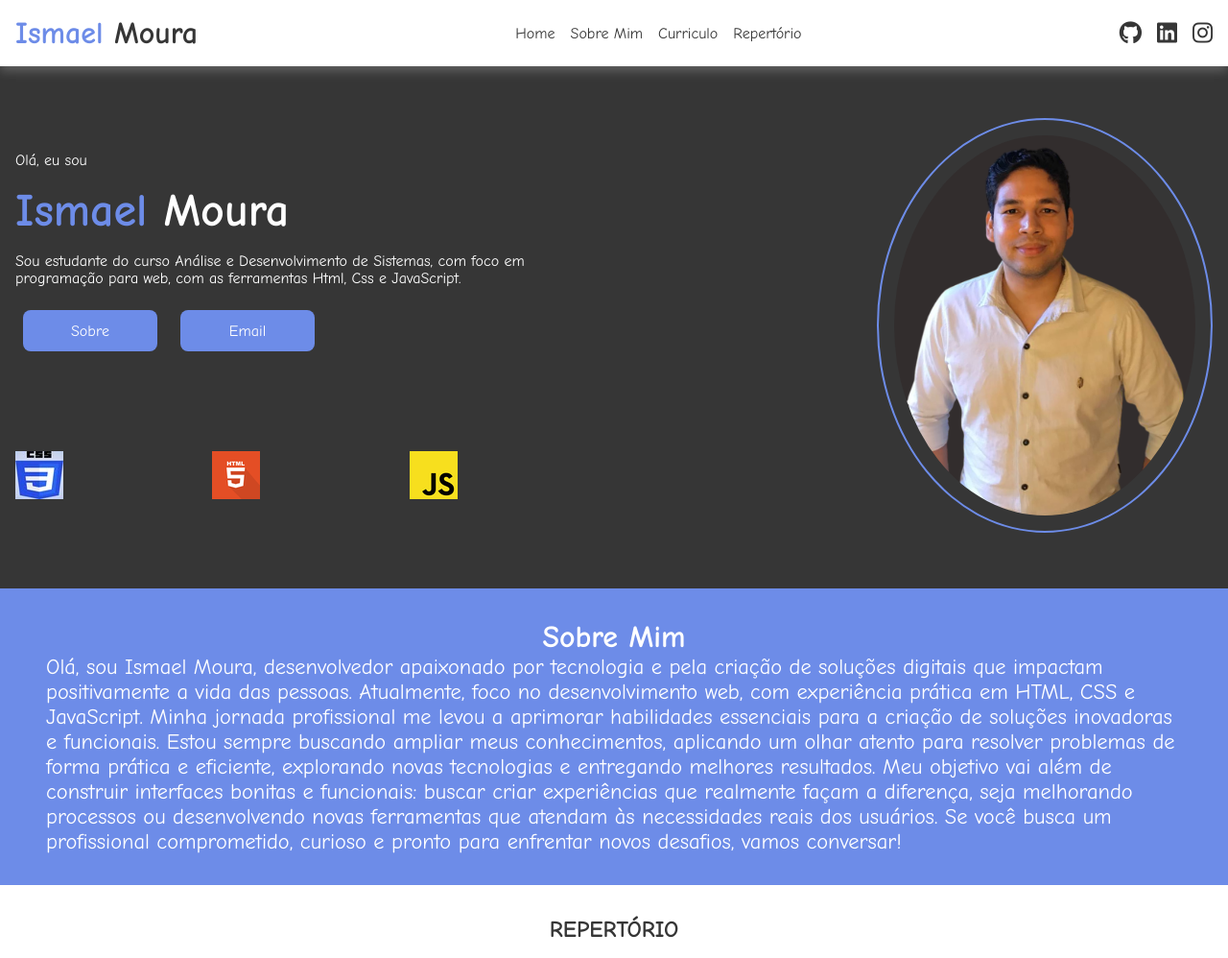
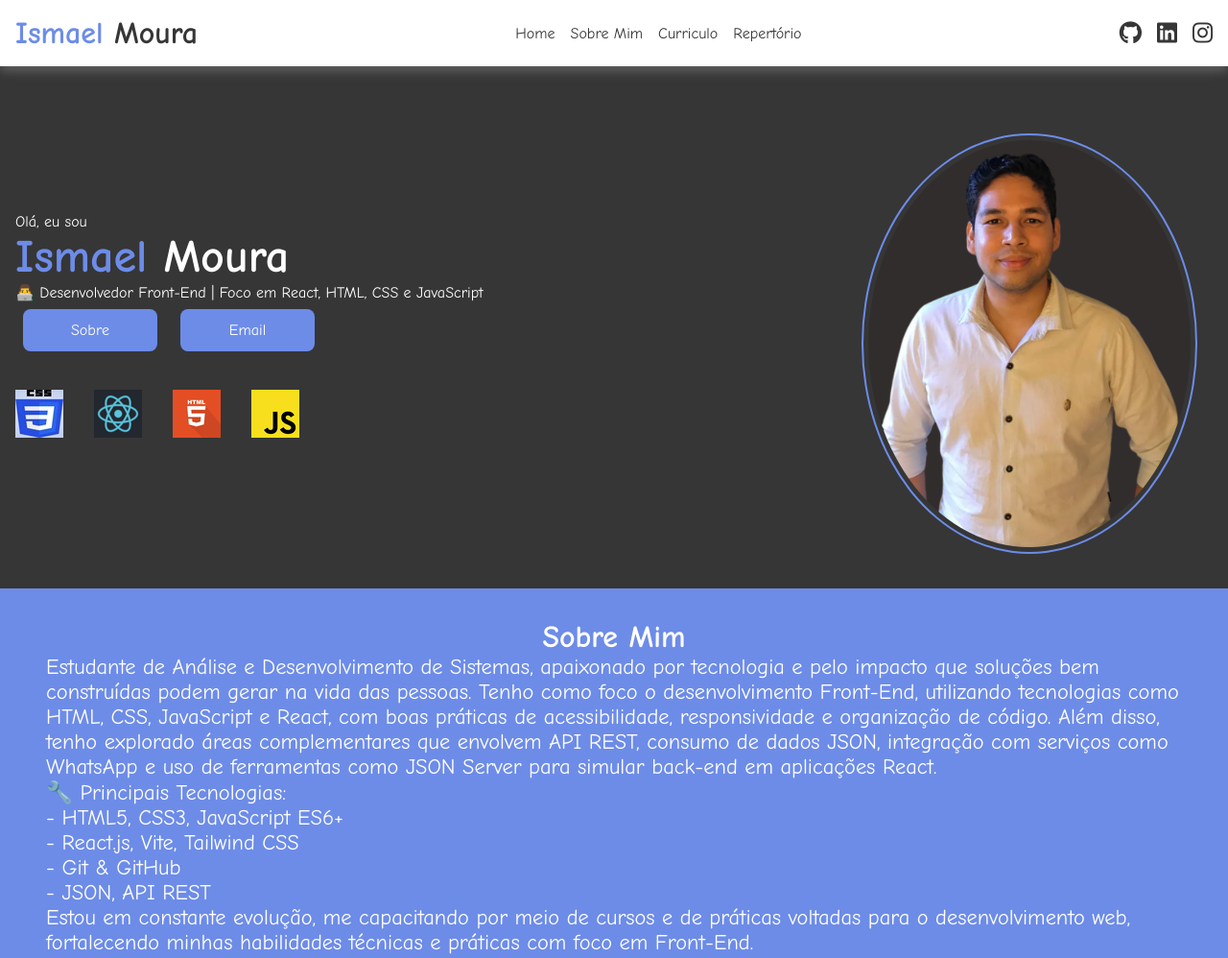
Before and after one commit to Ismael-Moura-Dev/portfolio, a plain HTML site: page index.html in a window 1280 px wide. Shown: the top 998 px of the page at 96% size. Drawn offline with Linux system fonts and the light colour scheme.

Commit message:
Atualização de arquivos

```diff
--- a/index.html
+++ b/index.html
@@ -19,7 +19,7 @@
 
                 <li><a href="/">Home</a></li>
                 <li><a href="#sobre-mim">Sobre Mim</a></li>
-                <li><a download="Curriculo - Ismael Moura desenvolvedor" href="ISMAEL FREITAS DE MOURA - Desenvolvedor.pdf">Curriculo</a></li>
+                <li><a download="Curriculo - Ismael Moura desenvolvedor" href="DESENVOLVEDOR FRONT-END - ISMAEL.pdf">Curriculo</a></li>
                 <li><a href="#portifolio">Repertório</a></li>
             </UL>
 
@@ -49,7 +49,7 @@
                 <p>Olá, eu sou</p>
                 <h2><span>Ismael</span> Moura</h2>
 
-                <p>Sou estudante do curso Análise e Desenvolvimento de Sistemas, com foco em programação para web, com as ferramentas Html, Css e JavaScript.</p>
+                <p>👨‍💻 Desenvolvedor Front-End | Foco em React, HTML, CSS e JavaScript</p>
 
                 <div class="links">
 
@@ -61,6 +61,9 @@
 
                     <div class="img">
                         <img src="./imagens/css3-copia.jpg" alt="css">
+                    </div>
+                    <div class="img">
+                        <img src="./imagens/react.png" alt="React">
                     </div>
                     <div class="img">
                         <img src="./imagens/html.png" alt="html">
@@ -84,7 +87,16 @@
         <Section id="sobre-mim">
             <div class="inner-content">
                 <a href="#about"><h2>Sobre Mim</h2></a>
-                <p>Olá, sou Ismael Moura, desenvolvedor apaixonado por tecnologia e pela criação de soluções digitais que impactam positivamente a vida das pessoas. Atualmente, foco no desenvolvimento web, com experiência prática em HTML, CSS e JavaScript. Minha jornada profissional me levou a aprimorar habilidades essenciais para a criação de soluções inovadoras e funcionais. Estou sempre buscando ampliar meus conhecimentos, aplicando um olhar atento para resolver problemas de forma prática e eficiente, explorando novas tecnologias e entregando melhores resultados. Meu objetivo vai além de construir interfaces bonitas e funcionais: buscar criar experiências que realmente façam a diferença, seja melhorando processos ou desenvolvendo novas ferramentas que atendam às necessidades reais dos usuários. Se você busca um profissional comprometido, curioso e pronto para enfrentar novos desafios, vamos conversar!</p>
+                <p>Estudante de Análise e Desenvolvimento de Sistemas, apaixonado por tecnologia e pelo impacto que soluções bem construídas podem gerar na vida das pessoas. Tenho como foco o desenvolvimento Front-End, utilizando tecnologias como HTML, CSS, JavaScript e React, com boas práticas de acessibilidade, responsividade e organização de código.
+                Além disso, tenho explorado áreas complementares que envolvem API REST, consumo de dados JSON, integração com serviços como WhatsApp e uso de ferramentas como JSON Server para simular back-end em aplicações React. <br>
+                🔧 Principais Tecnologias: <br>
+                - HTML5, CSS3, JavaScript ES6+ <br>
+                - React.js, Vite, Tailwind CSS <br>
+                - Git & GitHub <br>
+                - JSON, API REST <br>
+
+                Estou em constante evolução, me capacitando por meio de cursos e de práticas voltadas para o desenvolvimento web, fortalecendo minhas habilidades técnicas e práticas com foco em Front-End.
+                </p>
             </div>
         </Section>
         <!--Fim da section Sobre mim-->
--- a/style/global.css
+++ b/style/global.css
@@ -44,10 +44,11 @@ li{
 }
 
 .imagens {
-    display: grid;
-    grid-template-columns: repeat(3, 2fr);
-    gap:  0.5rem;
-    padding-top: 5rem;
+    display: flex;
+    justify-content: left;
+    align-items: center;
+    gap:  2rem;
+    padding-top: 2rem;
 
 }
 
@@ -111,16 +112,17 @@ header{
 }
 
 header .inner-content{
-    display: grid;
-    grid-template-columns: repeat(2, 1fr);
-    gap: 2rem;
+    display: flex;
+    justify-content: space-between;
+
     align-items: center;
     height: 100%;
     min-height: 60vh;
+    padding-inline: 1rem;
 }
 
 header .left-side{
-    display:grid;
+    display:fle;
     gap :1rem
 }
 
@@ -140,13 +142,14 @@ header .left-side .links, #portifolio .projects .project .links{
 
 header .right-side{
     text-align: right;
+    align-self: flex-end;
+    margin-right: 1rem;
 }
 
 header .right-side img{
     max-width: 350px;
     border-radius: 80%;
-
-    padding: 1rem;
+    padding: 5px;
     border: 2px solid var(--blue);
 }
 /*Fim do Header*/
```
Also changed, not shown: imagens/react.png (added), 1 other file.
